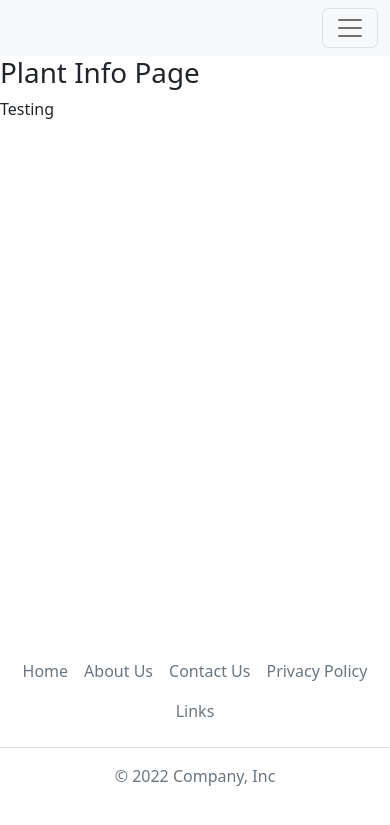
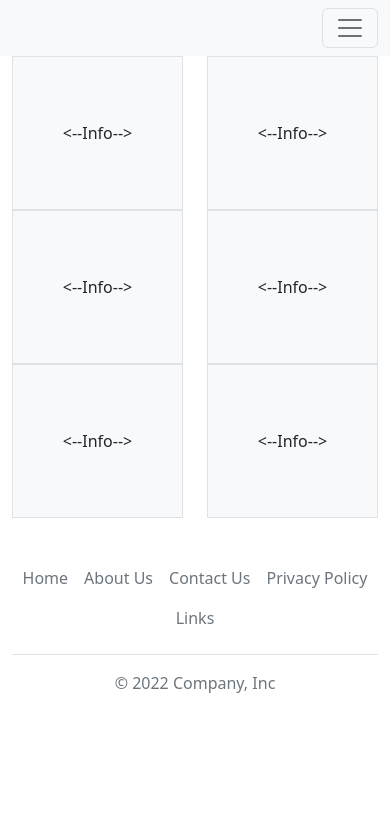
Before and after one commit to sarahannenicholson/pythonPlantIndexDatabase, a Flask app: page /plantinfo in a window 390 px wide. Shown: the top 825 px of the page. Run offline with Flask 2, Linux system fonts and the light colour scheme.

Commit message:
Completed index.html (not including data) Started plantinfo.html (not including data) Created testing.html to test elements without messing up current pages

```diff
--- a/templates/base.html
+++ b/templates/base.html
@@ -56,7 +56,7 @@
 <div class="b-example-divider"></div>
 
 <div class="container">
-  <footer class="py-3 my-4 fixed-bottom">
+  <footer class="py-3 my-4 sticky-bottom">
     <ul class="nav justify-content-center border-bottom pb-3 mb-3">
       <li class="nav-item"><a href="#" class="nav-link px-2 text-muted">Home</a></li>
       <li class="nav-item"><a href="#" class="nav-link px-2 text-muted">About Us</a></li>
--- a/templates/plantinfo.html
+++ b/templates/plantinfo.html
@@ -1,13 +1,60 @@
 {% extends 'base.html' %}
 
 
-{% block title %} Home {% endblock %}
+{% block title %} Plant Info Page {% endblock %}
 
 
 {% block body %}
 
-<h1> Plant Info Page</h1>
-
-<p> Testing </p>
+<div class="container">
+    <div class="row">
+         <div class="col">
+            <div class="position-relative overflow-hidden p-3 p-md-5 m-md-3 text-center bg-light border">
+                <div class="col-md-5 p-lg-5 mx-auto my-5">
+                    <--Info-->
+                </div>
+            </div>
+        </div>
+        <div class="col">
+            <div class="position-relative overflow-hidden p-3 p-md-5 m-md-3 text-center bg-light border">
+                <div class="col-md-5 p-lg-5 mx-auto my-5">
+                    <--Info-->
+                </div>
+            </div>
+        </div>
+    </div>
+    <div class="row">
+        <div class="col">
+            <div class="position-relative overflow-hidden p-3 p-md-5 m-md-3 text-center bg-light border">
+                <div class="col-md-5 p-lg-5 mx-auto my-5">
+                    <--Info-->
+                </div>
+            </div>
+        </div>
+         <div class="col">
+            <div class="position-relative overflow-hidden p-3 p-md-5 m-md-3 text-center bg-light border">
+                <div class="col-md-5 p-lg-5 mx-auto my-5">
+                    <--Info-->
+                </div>
+            </div>
+        </div>
+    </div>
+    <div class="row">
+        <div class="col">
+            <div class="position-relative overflow-hidden p-3 p-md-5 m-md-3 text-center bg-light border">
+                <div class="col-md-5 p-lg-5 mx-auto my-5">
+                    <--Info-->
+                </div>
+            </div>
+        </div>
+         <div class="col">
+            <div class="position-relative overflow-hidden p-3 p-md-5 m-md-3 text-center bg-light border">
+                <div class="col-md-5 p-lg-5 mx-auto my-5">
+                    <--Info-->
+                </div>
+            </div>
+        </div>
+    </div>
+</div>
 
 {% endblock %}
```
Also changed, not shown: templates/index.html (+70 -6 lines), templates/testing.html (added, +10 -0 lines).
